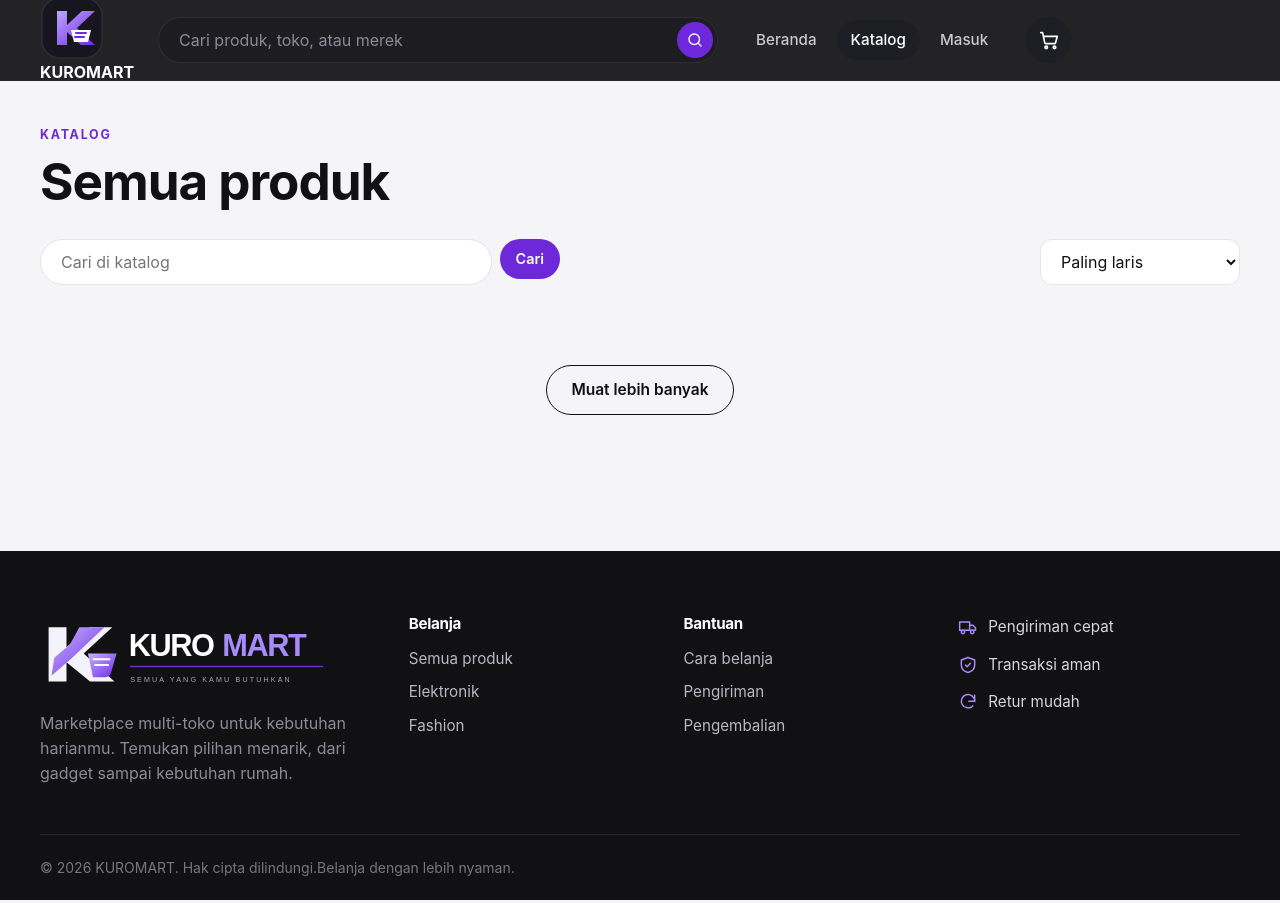
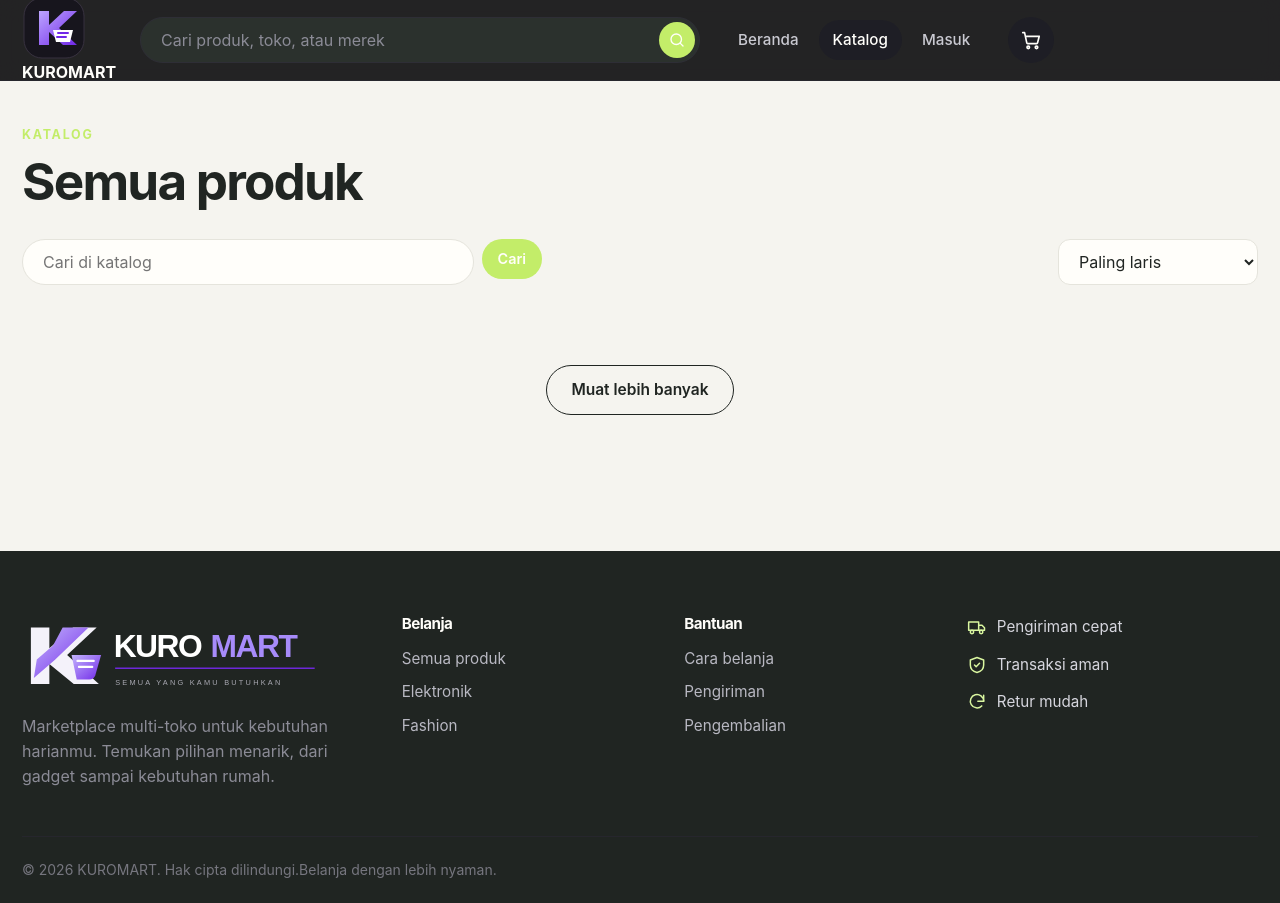
Before and after one commit to muhrizkiakbar239/Kuromart, a website: page public/pages/products.html in a window 1280 px wide. Drawn offline with Linux system fonts and the light colour scheme; no server answers.

Commit message:
Redesign KUROMART visual system from scratch

```diff
--- a/public/assets/css/base.css
+++ b/public/assets/css/base.css
@@ -1,56 +1 @@
-:root {
-  --ink: #111113;
-  --ink-2: #1C1C21;
-  --white: #FFFFFF;
-  --mist: #F5F5F7;
-  --line: #E4E4E9;
-  --muted: #6B6B76;
-  --purple: #6D28D9;
-  --purple-deep: #5B21B6;
-  --purple-soft: #EDE9FE;
-  --purple-glow: #A78BFA;
-  --radius: 16px;
-  --radius-lg: 24px;
-  --shadow: 0 12px 32px rgba(17, 17, 19, 0.08);
-  --font: "Inter", "Segoe UI", system-ui, -apple-system, Roboto, Arial, sans-serif;
-  --ease: cubic-bezier(.2, .7, .2, 1);
-}
-
-*, *::before, *::after { box-sizing: border-box; }
-* { margin: 0; padding: 0; }
-
-html { -webkit-text-size-adjust: 100%; scroll-behavior: smooth; }
-
-body {
-  font-family: var(--font);
-  background: var(--mist);
-  color: var(--ink);
-  line-height: 1.55;
-  min-height: 100vh;
-  -webkit-font-smoothing: antialiased;
-}
-
-img, svg { display: block; max-width: 100%; }
-img { height: auto; }
-a { color: inherit; text-decoration: none; }
-button, input, select { font: inherit; color: inherit; }
-button { cursor: pointer; background: none; border: 0; }
-h1, h2, h3, h4 { line-height: 1.15; letter-spacing: -0.02em; font-weight: 700; }
-h1 { font-size: clamp(2rem, 4vw, 3.2rem); }
-h2 { font-size: clamp(1.4rem, 2.6vw, 2rem); }
-h3 { font-size: 1.05rem; }
-p { color: var(--muted); }
-
-.container { width: min(1200px, 100% - 32px); margin-inline: auto; }
-.accent { color: var(--purple); }
-.muted { color: var(--muted); }
-.sr-only {
-  position: absolute; width: 1px; height: 1px; overflow: hidden;
-  clip: rect(0 0 0 0); white-space: nowrap;
-}
-.skip-link {
-  position: absolute; left: 16px; top: -60px; z-index: 100;
-  background: var(--purple); color: #fff; padding: 10px 16px; border-radius: 10px;
-}
-.skip-link:focus { top: 12px; }
-:focus-visible { outline: 3px solid var(--purple-glow); outline-offset: 2px; }
+:root{--ink:#202522;--ink-2:#2b312d;--white:#fffefa;--mist:#f5f4ef;--line:#e5e4dc;--muted:#777b73;--purple:#c3ed69;--purple-deep:#a7d64e;--purple-soft:#eff8d9;--purple-glow:#d9f6a0;--radius:14px;--radius-lg:24px;--shadow:0 14px 36px rgba(32,37,34,.08);--font:Inter,"Segoe UI",system-ui,-apple-system,Roboto,Arial,sans-serif;--ease:cubic-bezier(.2,.7,.2,1)}*,*:before,*:after{box-sizing:border-box}*{margin:0;padding:0}html{-webkit-text-size-adjust:100%;scroll-behavior:smooth}body{font-family:var(--font);background:var(--mist);color:var(--ink);line-height:1.55;min-height:100vh;-webkit-font-smoothing:antialiased}img,svg{display:block;max-width:100%}img{height:auto}a{color:inherit;text-decoration:none}button,input,select,textarea{font:inherit;color:inherit}button{cursor:pointer;background:none;border:0}h1,h2,h3,h4{line-height:1.15;letter-spacing:-.035em;font-weight:750}h1{font-size:clamp(2rem,4vw,3.2rem)}h2{font-size:clamp(1.4rem,2.6vw,2rem)}h3{font-size:1.05rem}p{color:var(--muted)}.container{width:min(1240px,100% - 44px);margin-inline:auto}.accent{color:var(--purple)}.muted{color:var(--muted)}.sr-only{position:absolute;width:1px;height:1px;overflow:hidden;clip:rect(0 0 0 0);white-space:nowrap}.skip-link{position:absolute;left:16px;top:-60px;z-index:100;background:var(--purple);color:var(--ink);padding:10px 16px;border-radius:10px}.skip-link:focus{top:12px}:focus-visible{outline:3px solid #8cb83b;outline-offset:3px}::selection{background:#d9f6a0;color:#202522}
```
